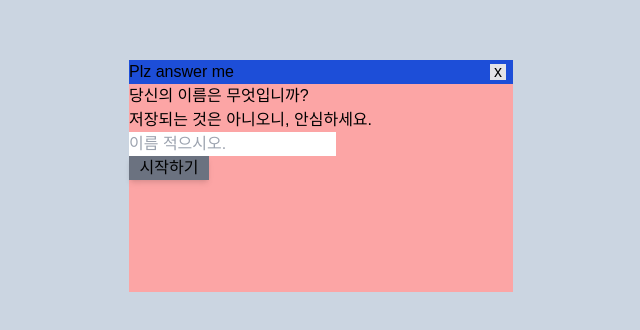
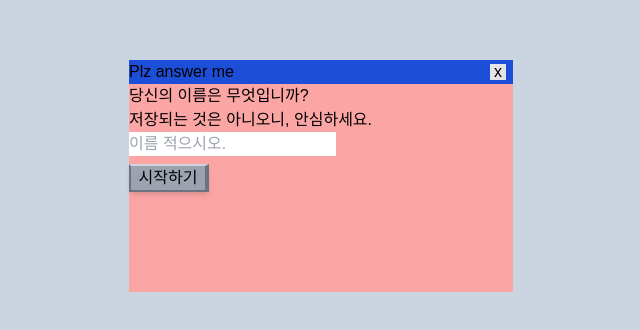
Before and after one commit to yun-21/refusal, a Next.js app in the folder client/: page /name_question in a window 1280 px wide. Shown: the part 224-554 px from the top of the page, without its empty margins (319-959 px from the left). Built offline with nearby package versions, Linux system fonts and the light colour scheme.

Commit message:
버튼 커스텀 완료

```diff
--- a/client/src/app/name_question/page.tsx
+++ b/client/src/app/name_question/page.tsx
@@ -35,7 +35,7 @@ export default function Name() {
         <h1>당신의 이름은 무엇입니까?</h1>
         <div>저장되는 것은 아니오니, 안심하세요.</div>
         <input type="text" onChange={nameChange} placeholder="이름 적으시오." />
-        <div onClick={nameSend} className='bg-gray-500 w-20 text-center shadow-md'>시작하기</div>
+        <div onClick={nameSend} className='bg-gray-400 w-20 text-center border-gray-500 border-x-2 border-b-2 border-r-4 border-t-gray-300 border-t-2 shadow-md mt-2'>시작하기</div>
       </div>
     </div>
   );
```
